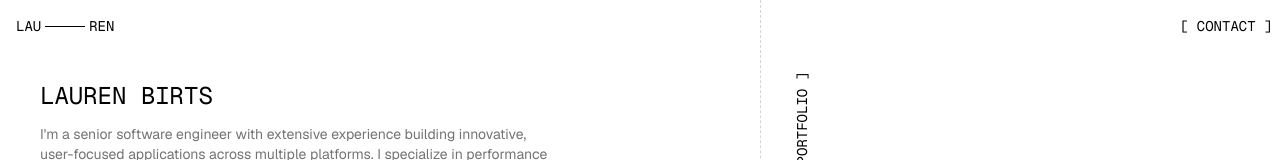
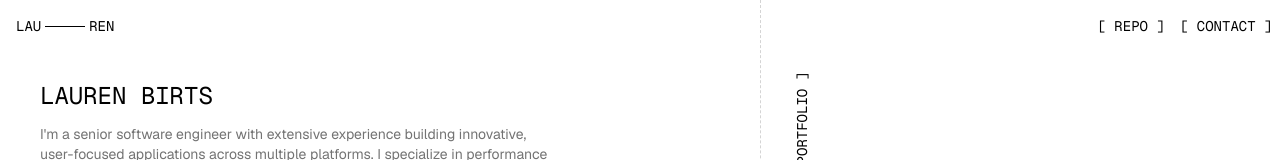
Before and after one commit to lbirts/dev-portfolio-v2, a Next.js app: page / in a window 1280 px wide. Shown: the top 160 px of the page. Built offline with nearby package versions, Linux system fonts and the light colour scheme.

Commit message:
add portfolio github link

```diff
--- a/src/components/Header.tsx
+++ b/src/components/Header.tsx
@@ -1,6 +1,7 @@
-"use client"
+"use client";
 
 import BracketText from "@/components/BracketText";
+import Link from "next/link";
 
 export default function Header() {
   const scrollToContact = () => {
@@ -19,9 +20,16 @@ export default function Header() {
         <div className="h-px bg-black w-10" />
         <p>REN</p>
       </div>
-      <BracketText onClick={scrollToContact}>
-        <p>CONTACT</p>
-      </BracketText>
+      <div className="flex gap-8">
+        <BracketText>
+          <Link href="https://github.com/lbirts/dev-portfolio-v2" target="_blank">
+            <p>REPO</p>
+          </Link>
+        </BracketText>
+        <BracketText onClick={scrollToContact}>
+          <p>CONTACT</p>
+        </BracketText>
+      </div>
     </header>
   );
 }
```
